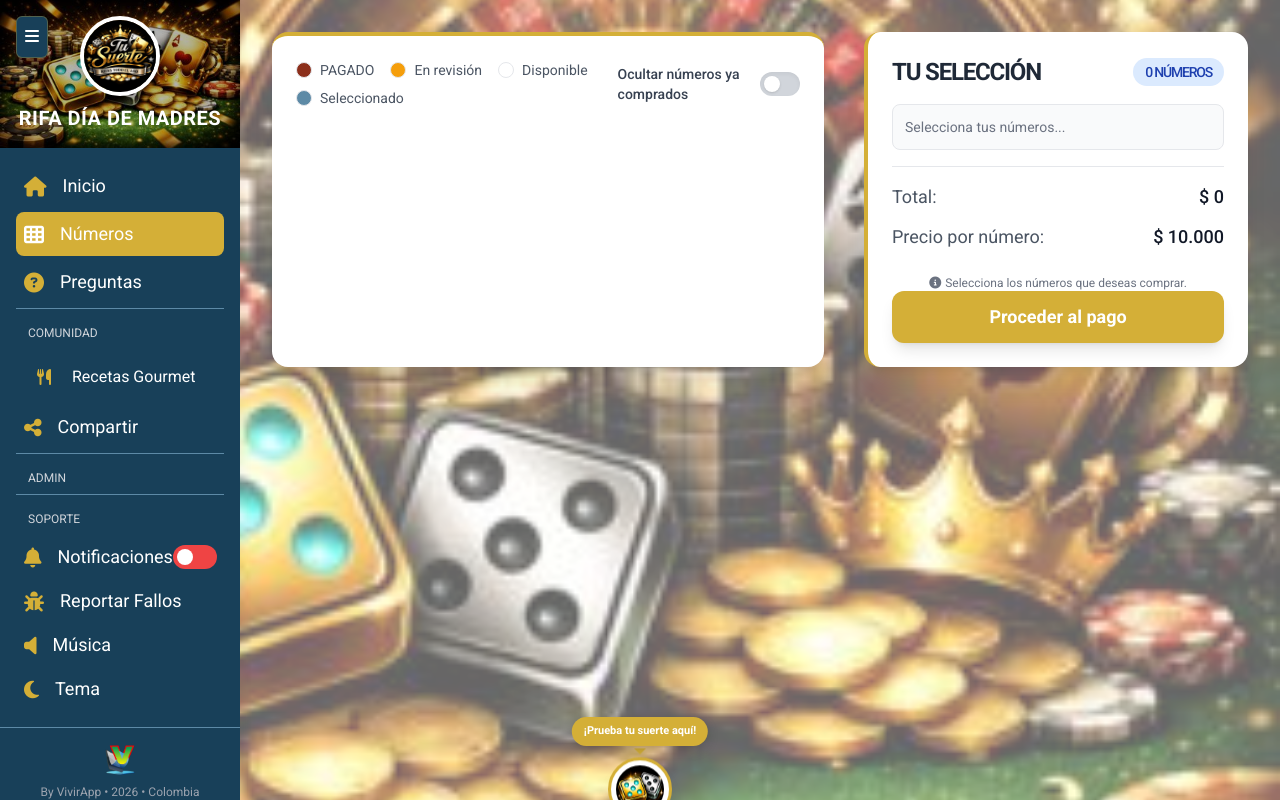
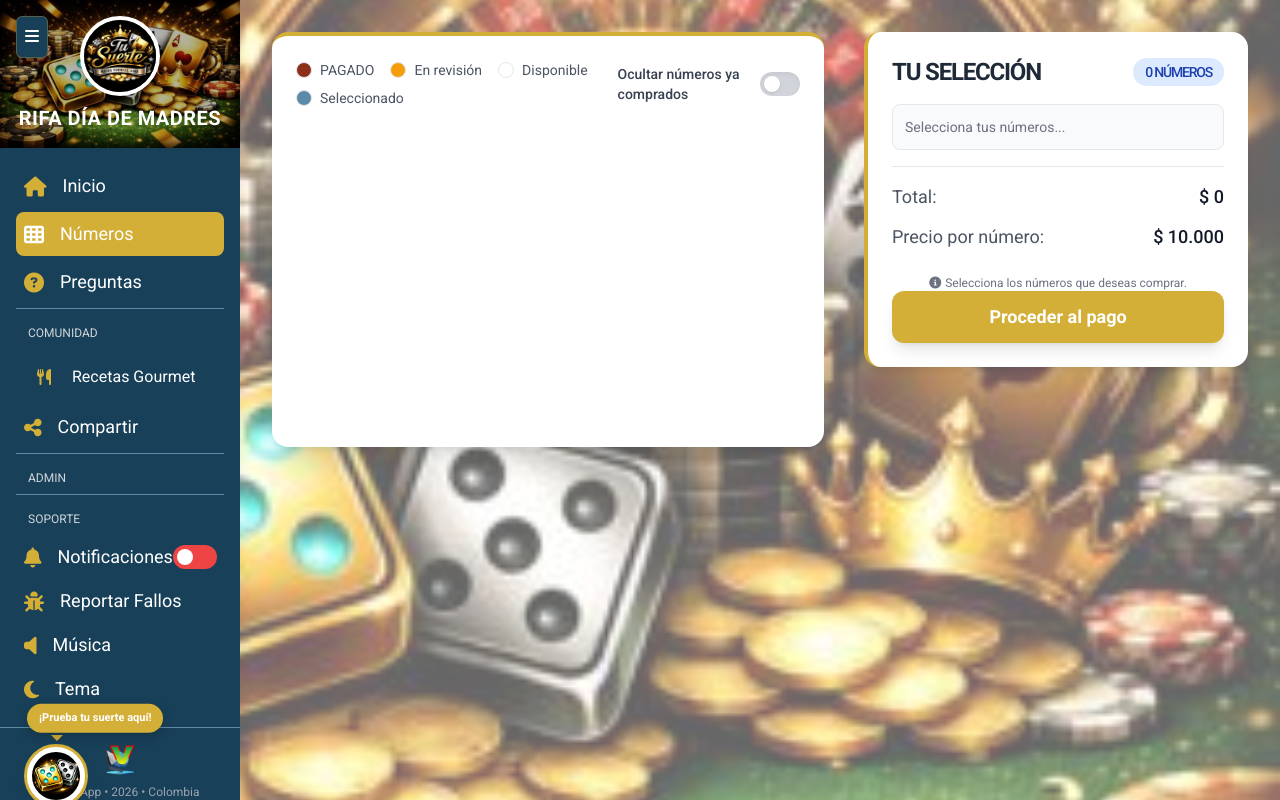
Before and after one commit to viviraplicaciones/rifa, a website with bundled scripts: page index.html in a window 1280 px wide. Both pictures are taken after a click on the link "Números". Built offline with nearby package versions, Linux system fonts and the light colour scheme; no server answers; a script that the page names is missing.

Commit message:
Add files via upload

```diff
--- a/index.html
+++ b/index.html
@@ -580,13 +580,12 @@
    <button aria-label="Close" class="ml-auto -mx-1.5 -my-1.5 bg-white text-gray-400 hover:text-gray-900 rounded-lg p-1.5 hover:bg-gray-100 inline-flex h-8 w-8 dark:bg-gray-800 dark:text-gray-500 dark:hover:text-white dark:hover:bg-gray-700" id="toast-close" type="button"><span class="sr-only">Close</span><i class="fa-solid fa-xmark"></i></button>
   </div>
 
-  <button class="tooltip-suerte fixed bottom-0 left-1/2 -translate-x-1/2 translate-y-1/3 z-30 w-16 h-16 bg-white dark:bg-gray-900 rounded-full flex items-center justify-center shadow-lg border-2 border-[#D4AF37] hidden transition-transform hover:translate-y-[25%]"
+
+<button class="tooltip-suerte fixed bottom-6 left-6 z-30 w-16 h-16 bg-white dark:bg-gray-900 rounded-full flex items-center justify-center shadow-lg border-2 border-[#D4AF37] hidden transition-transform hover:scale-110"
         id="btn-suerte"
         data-tooltip="¡Prueba tu suerte aquí!">
     <img alt="Botón de la suerte" class="w-12 h-12 rounded-full" id="img-suerte" src="images/dado.png"/>
 </button>
-
-
 
 
   <div id="lightbox-modal-inicio" class="fixed inset-0 z-50 bg-black bg-opacity-80 backdrop-blur-sm flex items-center justify-center p-4 hidden">
--- a/script.js
+++ b/script.js
@@ -742,11 +742,12 @@ function actualizarVistaActiva(viewId, isInitialLoad = false) {
   });
 
   if (viewId === 'view-comprar-numeros') {
-    btnSuerte?.classList.remove('hidden');
-    setTimeout(() => {
-        btnSuerte?.classList.remove('translate-y-1/2');
-        btnSuerte?.classList.add('-translate-y-1/2', 'hover:-translate-y-[55%]');
-    }, 50);
+      btnSuerte?.classList.remove('hidden');
+      setTimeout(() => {
+          // Solo animamos la subida en Y, no tocamos X
+          btnSuerte?.classList.remove('translate-y-1/3');
+          btnSuerte?.classList.add('bottom-6');
+      }, 50);
   } else {
     btnSuerte?.classList.add('hidden', 'translate-y-1/2');
     btnSuerte?.classList.remove('-translate-y-1/2', 'hover:-translate-y-[55%]');
@@ -754,7 +755,7 @@ function actualizarVistaActiva(viewId, isInitialLoad = false) {
 }
 
 // Dentro de actualizarVistaActiva, cuando viewId === 'view-comprar-numeros'
-if (viewId === 'view-comprar-numeros') {
+if (window.viewId === 'view-comprar-numeros') {
     btnSuerte?.classList.remove('hidden');
     // Esto fuerza a que se vea el tooltip solo en esta pantalla
     btnSuerte?.style.setProperty('--tooltip-opacity', '1');
--- a/style.css
+++ b/style.css
@@ -178,41 +178,38 @@ body {
     letter-spacing: 1px;
 }
 
-/* boton suerte-----------------------------------------------------------*/
-/* Tooltip Permanente para el Botón de Suerte */
+/* BOTÓN SUERTE REUBICADO Y TOOLTIP PERMANENTE */
 .tooltip-suerte {
     position: fixed;
 }
 
-/* El globo de texto (Visible por defecto) */
+/* El globo de texto alineado para la posición izquierda */
 .tooltip-suerte::after {
     content: attr(data-tooltip);
     position: absolute;
-    bottom: 125%; /* Un poco más arriba para que no tape el dado */
-    left: 50%;
-    transform: translateX(-50%);
+    bottom: 125%;
+    left: 0; /* Cambiado de 50% para que no se salga de la pantalla */
     background-color: var(--bg-botones);
     color: #fff;
     padding: 6px 12px;
-    border-radius: 20px; /* Más redondeado, estilo burbuja */
+    border-radius: 20px;
     font-size: 11px;
     font-weight: bold;
     white-space: nowrap;
     box-shadow: 0 4px 12px rgba(0,0,0,0.2);
-    opacity: 1; /* Siempre visible */
+    opacity: 1;
     visibility: visible;
     z-index: 40;
-    pointer-events: none; /* No interfiere con clics */
+    pointer-events: none;
     animation: flotarPermanente 3s infinite ease-in-out;
 }
 
-/* El triángulo indicador */
+/* El triángulo indicador alineado al centro del botón */
 .tooltip-suerte::before {
     content: "";
     position: absolute;
     bottom: 110%;
-    left: 50%;
-    transform: translateX(-50%);
+    left: 24px; /* Posición centrada respecto al dado en left-6 */
     border-width: 6px 6px 0 6px;
     border-style: solid;
     border-color: var(--bg-botones) transparent transparent transparent;
@@ -221,14 +218,18 @@ body {
     z-index: 40;
 }
 
-/* Animación de levitación sutil para llamar la atención */
 @keyframes flotarPermanente {
-    0%, 100% { transform: translateX(-50%) translateY(0); }
-    50% { transform: translateX(-50%) translateY(-6px); }
+    0%, 100% { transform: translateY(0); }
+    50% { transform: translateY(-6px); }
 }
 
-/* Ajuste: Cuando el botón se oculta por JS, el tooltip también debe desaparecer */
+/* Ajuste: Cuando el botón se oculta por JS */
 #btn-suerte.hidden::after,
 #btn-suerte.hidden::before {
     display: none;
 }
+
+/* Espaciado extra en el panel de selección para no tapar contenido */
+#view-comprar-numeros .lg\:w-96 {
+    margin-bottom: 80px;
+}
```
